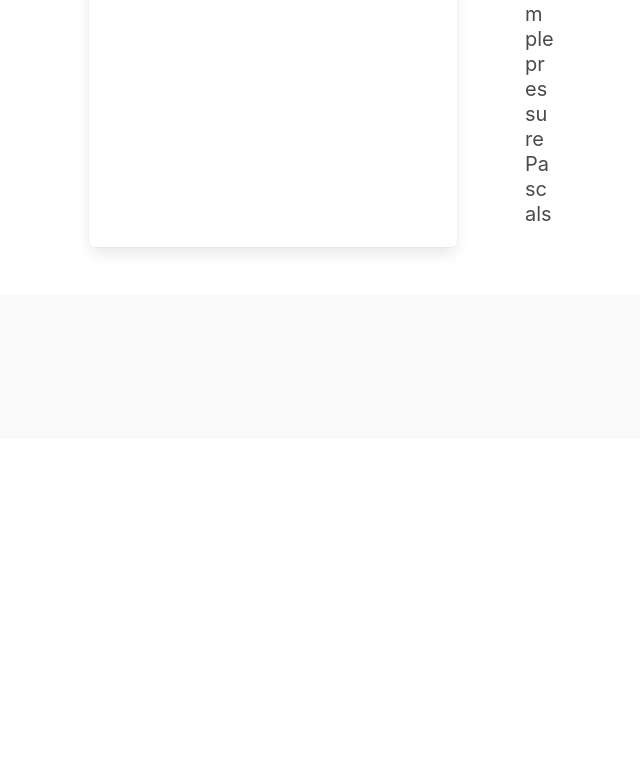
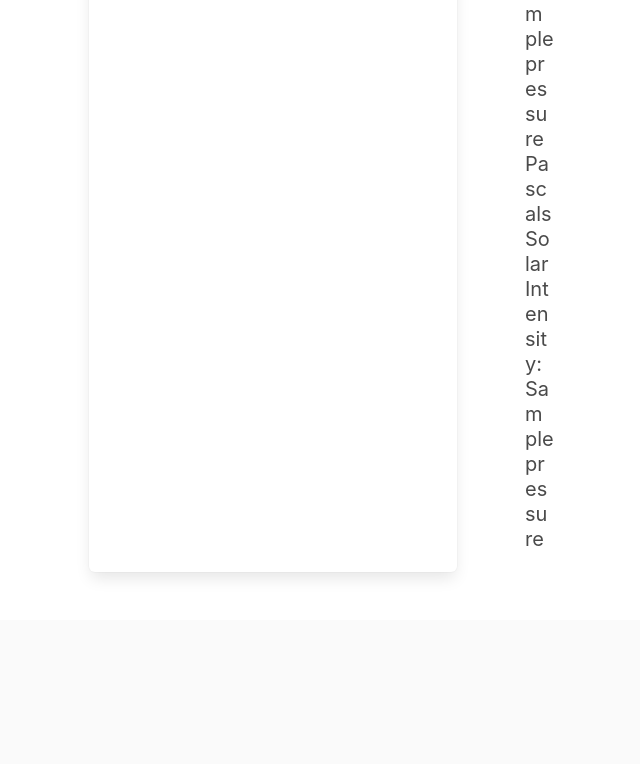
Before and after one commit to hamjared/CS370Project, a Django app: template PiCode/weatherStationGUI/weather/templates/weather/index.html in a window 1280 px wide. Shown: the part 1757-2521 px from the top of the page, without its empty margins (367-1007 px from the left). Before the commit the page ends 2010 px from the top, so only its background shows below. Run offline with Django 3.2, Linux system fonts and the light colour scheme; the template is opened without the code that fills it: most values are stand-ins (such as "Sample title", 1, 10 or a date in 2020); parts of the project's set-up code (start-up, migrations or seed data) failed here and were passed over; some libraries are stand-ins or nearby versions.

Commit message:
added solar sensor field

```diff
--- a/PiCode/weatherStationGUI/weather/templates/weather/index.html
+++ b/PiCode/weatherStationGUI/weather/templates/weather/index.html
@@ -50,6 +50,8 @@
                                         <span class="subtitle">Humidity: {{weather.humidity}}% Humidity</span>
                                         <br>
                                         <span class="subtitle">Pressure: {{weather.pressure}} Pascals</span>
+					<br>
+                                        <span class="subtitle">Solar Intensity: {{weather.pressure}}</span>
                                     </p>
                                 </div>
                             </div>
```
